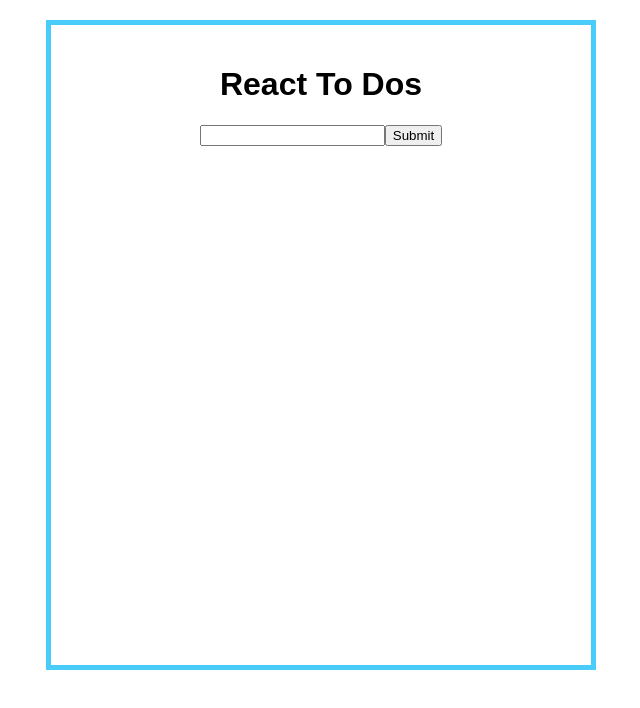
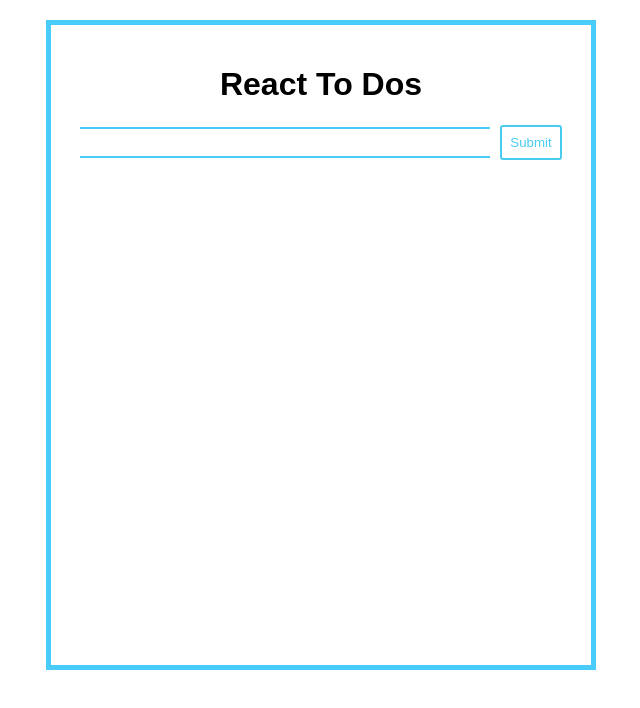
Before and after one commit to tbricca/todos-app-react, a React (Create React App) app: page / in a window 1280 px wide. Shown: the top 708 px of the page, without its empty margins (319-959 px from the left). Built offline with nearby package versions, Linux system fonts and the light colour scheme.

Commit message:
got the basic look down, button is firing, now just need to add proper functionality

```diff
--- /dev/null
+++ b/src/components/todoInput.css
@@ -0,0 +1,31 @@
+.btn {
+    outline: none;
+    box-shadow: none;
+    border-width: 2px;
+    border-radius: 3px;
+    border-style: solid;
+    padding: 8px;
+}
+
+.btn-primary {
+    color: rgba(73, 204, 240, 1.0);
+    border-color: rgba(73, 204, 240, 1.0);
+    background-color: transparent;
+}
+
+input {
+    width: 80%;
+    border: none;
+    border-top: 2px solid rgba(73, 204, 249, 1.0);
+    border-bottom: 2px solid rgba(73, 204, 249, 1.0);
+    margin-right: 10px;
+    padding: 5px;
+    line-height: 17px;
+}
+
+input:focus {
+    outline: none;
+    border: none;
+    border-top: 2px solid rgba(73, 204, 249, 1.0);
+    border-bottom: 2px solid rgba(73, 204, 249, 1.0);
+}
--- a/src/components/todoInput.js
+++ b/src/components/todoInput.js
@@ -1,5 +1,5 @@
 import React from 'react';
-
+import './todoInput.css';
 
 export default class TodoInput extends React.Component {
     constructor(props) {
```
